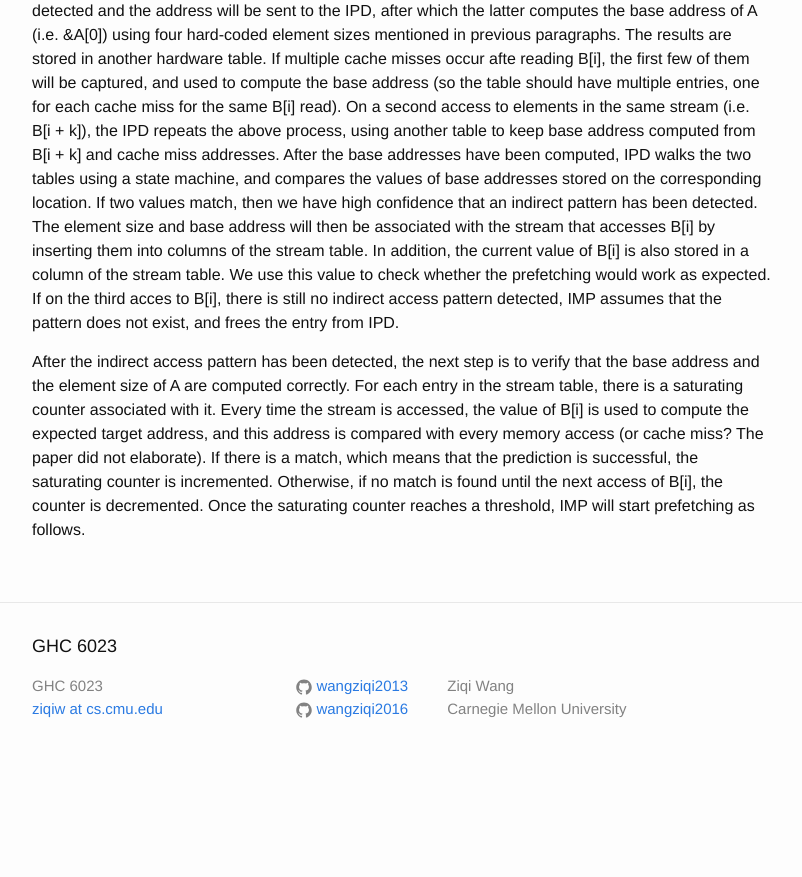
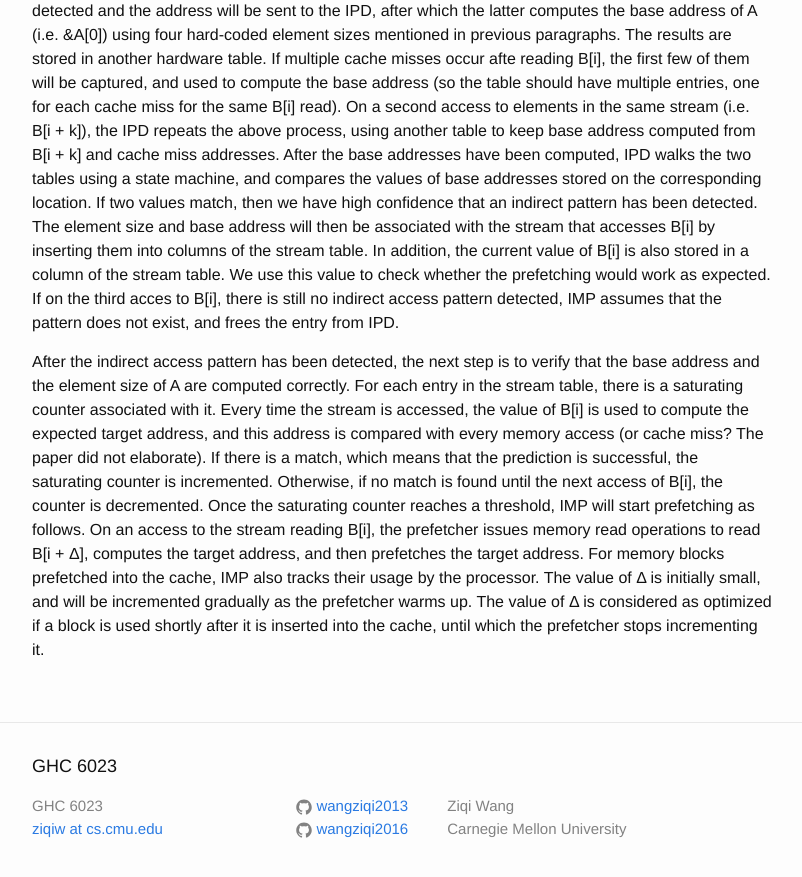
Before and after one commit to wangziqi2013/wangziqi2013.github.io, a Jekyll site: the page built from _posts/2019-01-07-imp.markdown, in a window 1280 px wide and 900 px high, scrolled down 1528 px. Shown: the top 877 px of the window, without its empty margins (238-1040 px from the left). Built offline with Jekyll 4.4.1, drawn with Linux system fonts in a browser that asks for light colours; before the commit the page ends 2308 px from its top, so only the background shows below that.

Commit message:
Adding Delta value

```diff
--- a/_posts/2019-01-07-imp.markdown
+++ b/_posts/2019-01-07-imp.markdown
@@ -71,4 +71,9 @@ of A are computed correctly. For each entry in the stream table, there is a satu
 the stream is accessed, the value of B\[i\] is used to compute the expected target address, and this address is compared with
 every memory access (or cache miss? The paper did not elaborate). If there is a match, which means that the prediction is
 successful, the saturating counter is incremented. Otherwise, if no match is found until the next access of B\[i\], the
-counter is decremented. Once the saturating counter reaches a threshold, IMP will start prefetching as follows.
+counter is decremented. Once the saturating counter reaches a threshold, IMP will start prefetching as follows. On an
+access to the stream reading B\[i\], the prefetcher issues memory read operations to read B\[i + &Delta;\], computes the
+target address, and then prefetches the target address. For memory blocks prefetched into the cache, IMP also tracks their
+usage by the processor. The value of &Delta; is initially small, and will be incremented gradually as the prefetcher warms up.
+The value of &Delta; is considered as optimized if a block is used shortly after it is inserted into the cache, until which
+the prefetcher stops incrementing it.
```
